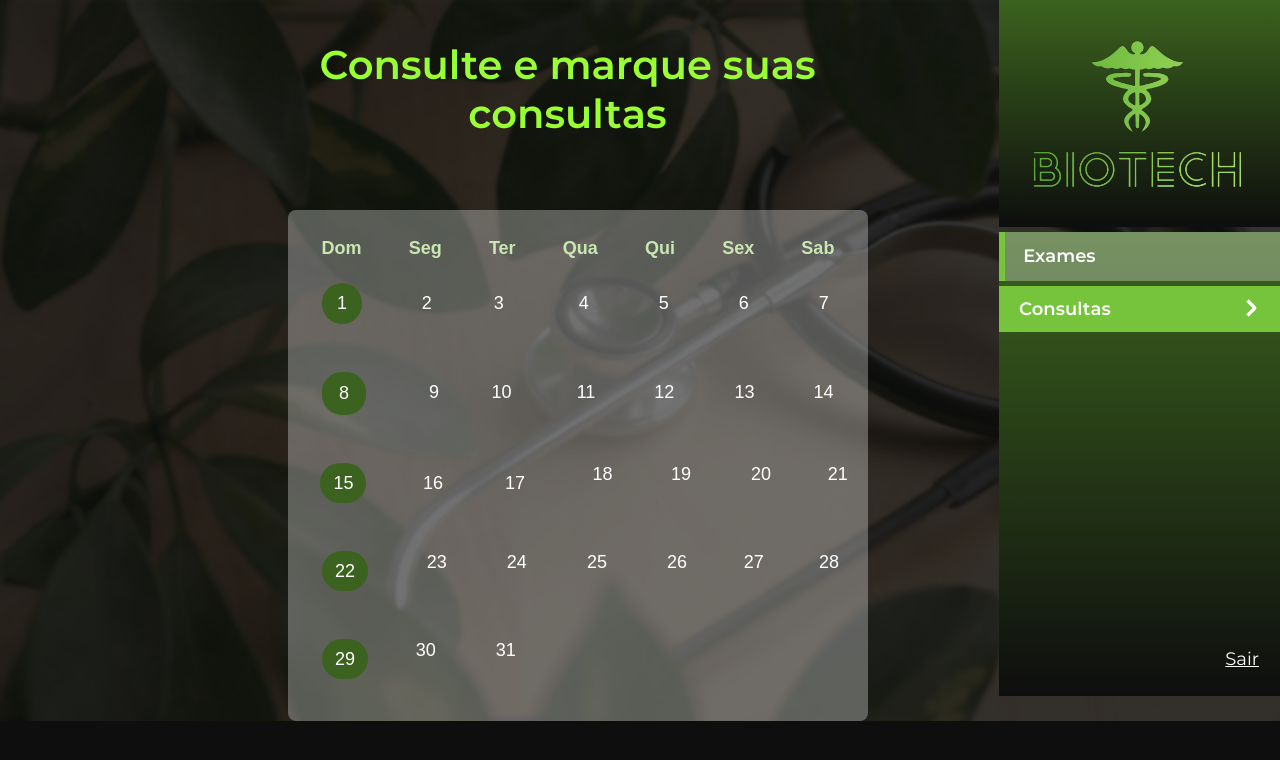
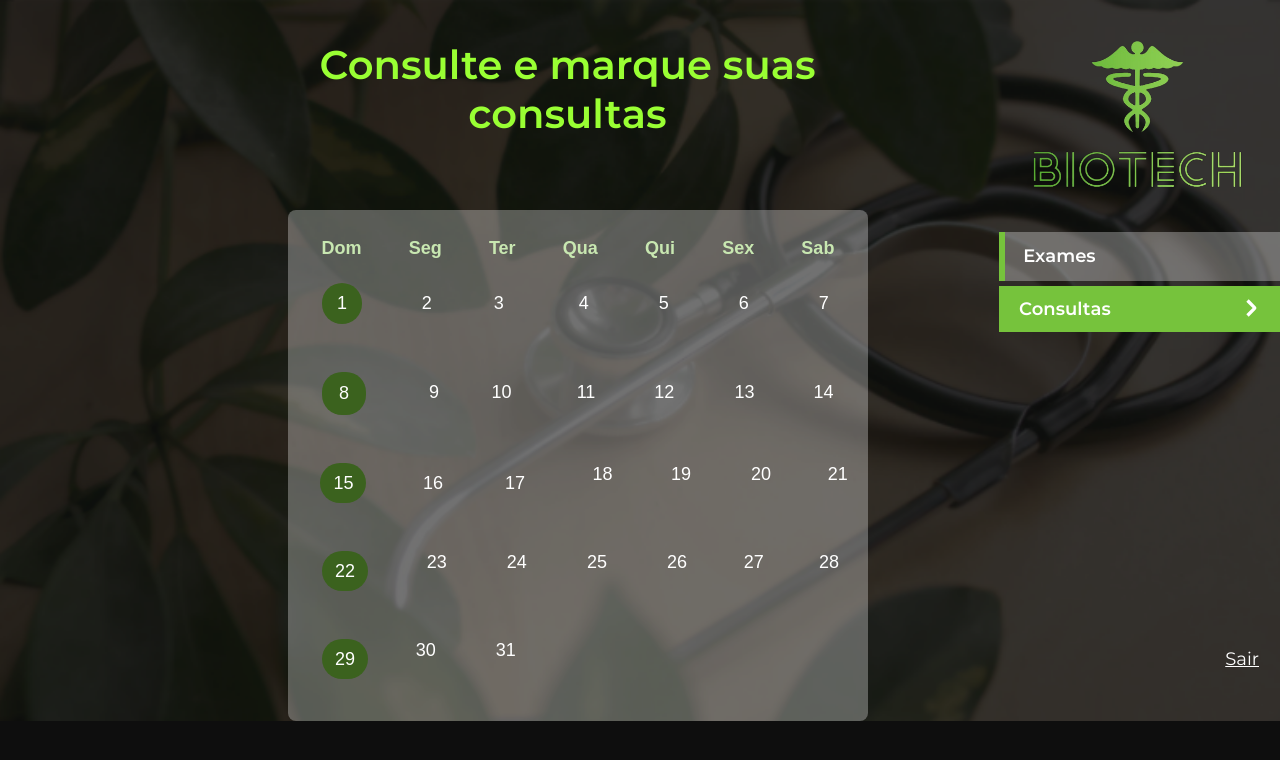
Before and after one commit to Isasouza00/Biotech, a Flask app: page /usuario/consultas in a window 1280 px wide. Shown: the top 760 px of the page. Run offline with Flask 3, Linux system fonts and the light colour scheme.

Commit message:
consultas_desgrade_tchau

```diff
--- a/static/css/consultas.css
+++ b/static/css/consultas.css
@@ -300,12 +300,12 @@ body{
 }
 
 .log_biotech{
-    background-image: linear-gradient(#3B621E, #0e0e0e);
+    background-image: #3B621E;
 }
 
 .options_menu{
     font: 15px fonte-300, sans-serif;
-    background-image: linear-gradient(#3B621E, #0e0e0e);
+    background-image: #3B621E;
 
     height: 30.9em;
 }
```
